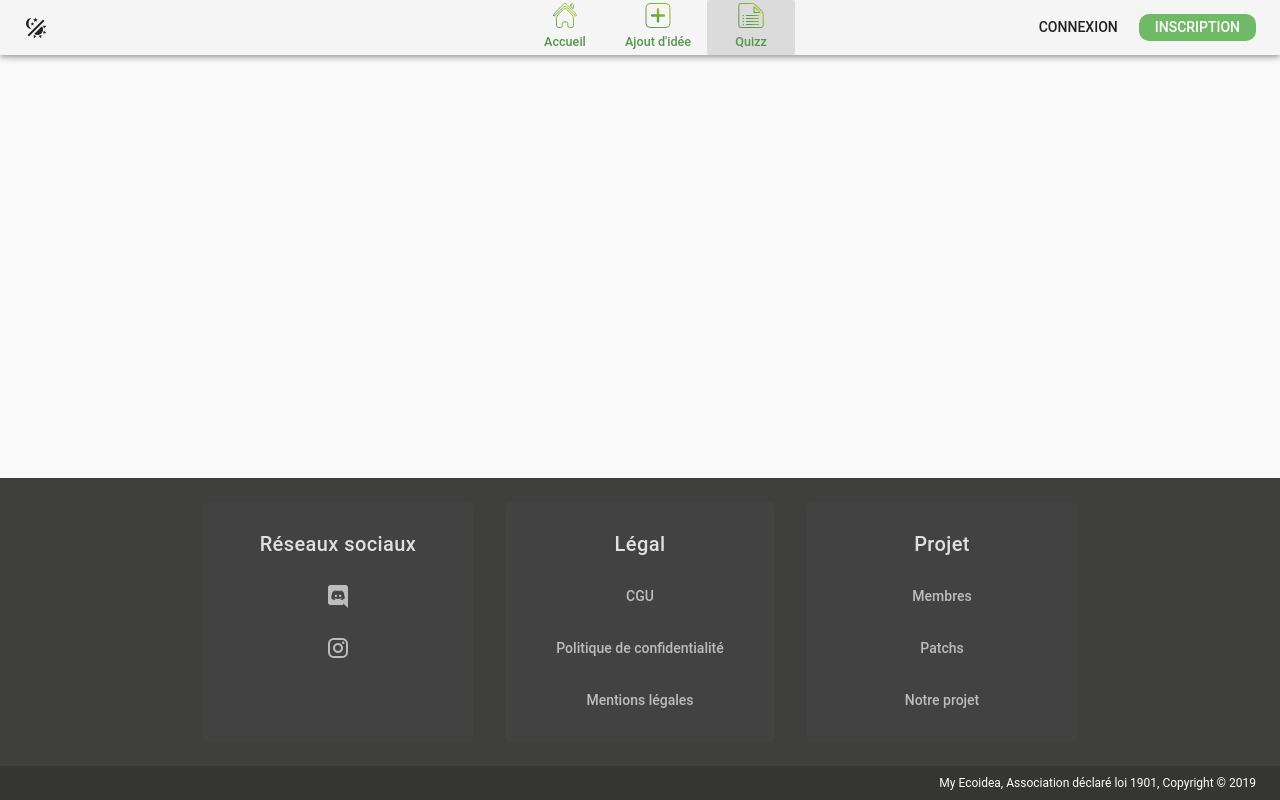
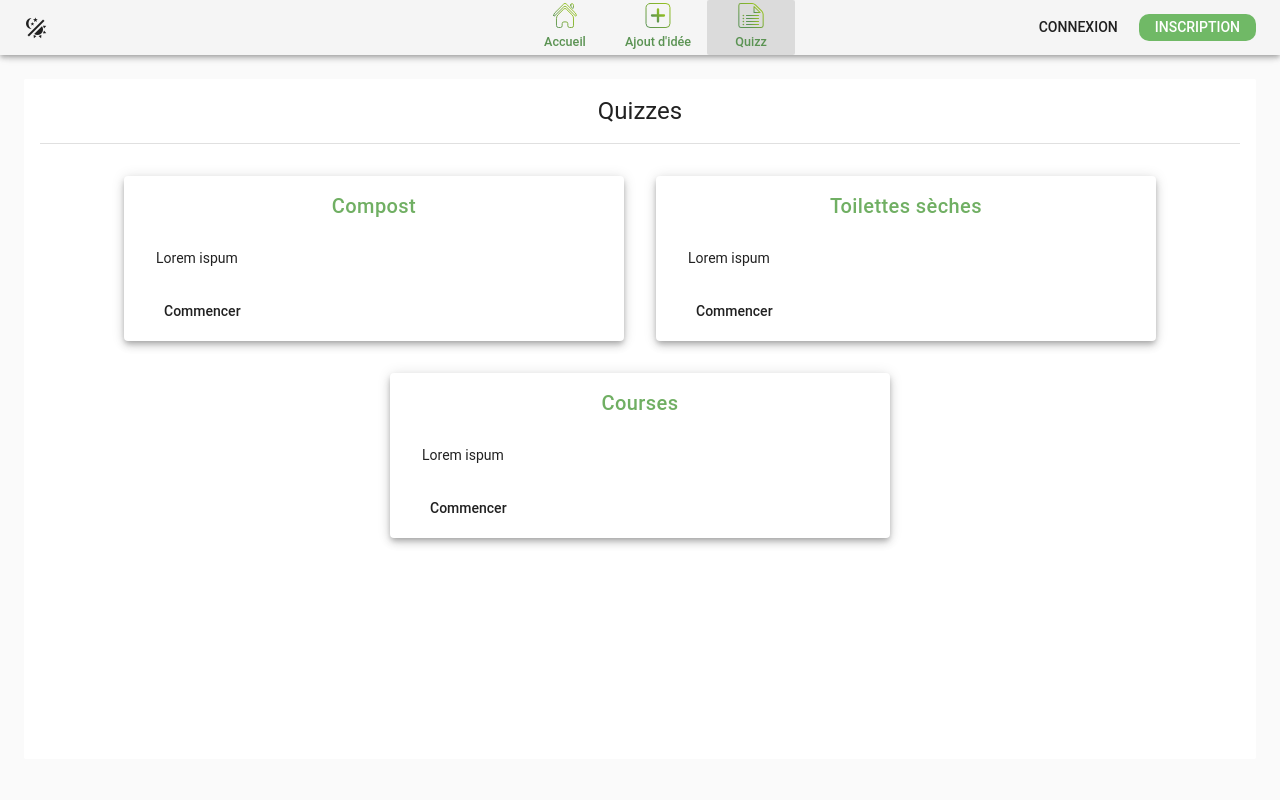
Before and after one commit to myecoidea/front-end, a Vue app: page /quizz in a window 1280 px wide. Shown: the top 800 px of the page. Built offline with nearby package versions, Linux system fonts and the light colour scheme.

Commit message:
quizz home : add

```diff
--- a/public/index.html
+++ b/public/index.html
@@ -3,7 +3,7 @@
   <head>
 
     <meta charset="utf-8">
-    <meta name="viewport" content="width=device-width, initial-scale=1.0">
+    <meta name="viewport" content="width=device-width, initial-scale=1">
 
     <meta name="keywords" content="quentin, sar">
     <meta name="description" content="Dans une démarche éco-citoyenne, nous aimerions partager vos idées afin d'améliorer le quotidien des gens mais également changer les habitudes des plus grosse entreprises.">
--- a/src/components/footer/footer.vue
+++ b/src/components/footer/footer.vue
@@ -1,26 +1,26 @@
 <template>
-  <v-footer height="auto" class="f">
+  <v-footer height="auto" class="f" dark>
     <v-layout column>
-      <v-layout row justify-center>
-        <v-card flat dark class="my-4 mx-3 px-4 py-3 rounded-corner" min-width="270" v-for="cat in categories" v-bind:key="cat.id">
-          <v-layout column align-center>
-            <v-card-title class="title grey--text text--lighten-2" >{{cat.name}}</v-card-title>
+      <v-layout :class="{'column pb-4': $vuetify.breakpoint.smAndDown, 'row': $vuetify.breakpoint.smAndUp}" justify-center>
+        <v-card flat class="rounded-corner" :class="{'ma-3 py-3': $vuetify.breakpoint.smAndDown, 'my-4 mx-3 px-4 py-3': $vuetify.breakpoint.smAndUp}" min-width="270" v-for="cat in categories" v-bind:key="cat.id">
+          <v-card-title class="justify-center grey--text text--lighten-2 title">{{cat.name}}</v-card-title>
+          <v-layout align-center :class="{'row wrap justify-center': $vuetify.breakpoint.smAndDown, 'column': $vuetify.breakpoint.smAndUp}">
             <v-card-actions v-for="item in cat.links" v-bind:key="item.id">
-              <v-btn class="text-none grey--text text--lighten-1" flat round target="blank" :href="item.href" :to="item.to" v-if="item.name">
+              <v-btn class="text-none grey--text text--lighten-1" flat round target="blank" :href="item.href" :to="item.to" v-if="item.name" :class="{'caption': $vuetify.breakpoint.smAndDown, '': $vuetify.breakpoint.smAndUp}">
                 {{item.name}}
               </v-btn>
-              <v-btn class="text-none grey--text text--lighten-1" flat icon target="blank" :href="item.href" :to="item.to" v-if="item.icon">
+              <v-btn class="grey--text text--lighten-1" flat icon target="blank" :href="item.href" :to="item.to" v-if="item.icon">
                 <v-icon>{{item.icon}}</v-icon>
               </v-btn>
             </v-card-actions>
           </v-layout>
         </v-card>
       </v-layout>
-      <v-flex py-2 px-4 text-xs-right white--text xs12  class="f-bottom caption">
-          <v-spacer></v-spacer>
+      <v-flex py-2 px-4 text-xs-center text-md-right white--text xs12  class="f-bottom caption">
+        <v-spacer></v-spacer>
           My Ecoidea, Association déclaré loi 1901, Copyright &copy; {{ new Date().getFullYear() }}
-          <v-spacer></v-spacer>
-        </v-flex>
+        <v-spacer></v-spacer>
+      </v-flex>
     </v-layout>
   </v-footer>
 </template>
--- a/src/views/pages/quizz/quizz.vue
+++ b/src/components/quizz_box/quizz_box.vue
@@ -37,5 +37,5 @@
     </v-stepper>
 </div>
 </template>
-<script src="./quizz.js"></script>
-<style src="./quizz.css"></style>
+<script src="./quizz_box.js"></script>
+<style src="./quizz_box.css"></style>
--- a/src/router.js
+++ b/src/router.js
@@ -10,6 +10,11 @@ export default new Router({
       path: '/',
       name: 'home',
       component: () => import('@/views/home/home.vue')
+    },
+    {
+      path: '/quizz',
+      name: 'quizz',
+      component: () => import('@/views/pages/quizz_home/quizz_home.vue')
     }
   ]
 })
--- /dev/null
+++ b/src/views/pages/quizz_home/quizz_home.css
@@ -0,0 +1,8 @@
+.quiz .v-card__title
+{
+  color: var(--G03);
+}
+
+.quiz {
+  border-radius: 4px;
+}
--- /dev/null
+++ b/src/views/pages/quizz_home/quizz_home.js
@@ -0,0 +1,19 @@
+export default {
+  data: () => ({
+    e1: 0,
+    quizzs: [
+      {
+        name: 'Compost',
+        desc: 'Lorem ispum'
+      },
+      {
+        name: 'Toilettes sèches',
+        desc: 'Lorem ispum'
+      },
+      {
+        name: 'Courses',
+        desc: 'Lorem ispum'
+      }
+    ]
+  })
+}
--- /dev/null
+++ b/src/views/pages/quizz_home/quizz_home.vue
@@ -0,0 +1,27 @@
+<template>
+<div class="quizz" fluid>
+    <v-card flat min-height="85vh" class="ma-0 px-3">
+      <v-card-title class="headline justify-center">
+        Quizzes
+      </v-card-title>
+      <v-divider></v-divider>
+      <v-card-text>
+        <v-layout row wrap class="justify-center">
+          <v-card class="quiz ma-3 px-3 py-1" width="500" v-for="quizz in quizzs" :key="quizz.id" elevation="5">
+            <v-card-title class="title justify-center">
+              {{quizz.name}}
+            </v-card-title>
+            <v-card-text>
+              {{quizz.desc}}
+            </v-card-text>
+            <v-card-actions>
+              <v-btn flat class="text-none" round>Commencer</v-btn>
+            </v-card-actions>
+          </v-card>
+        </v-layout>
+      </v-card-text>
+    </v-card>
+</div>
+</template>
+<script src="./quizz_home.js"></script>
+<style src="./quizz_home.css"></style>
```
Also changed, not shown: src/views/pages/quizz/quizz.js (deleted, +0 -7 lines), src/components/header/header.vue (indentation only), src/components/quizz_box/quizz_box.css (added), src/components/quizz_box/quizz_box.js (added).
